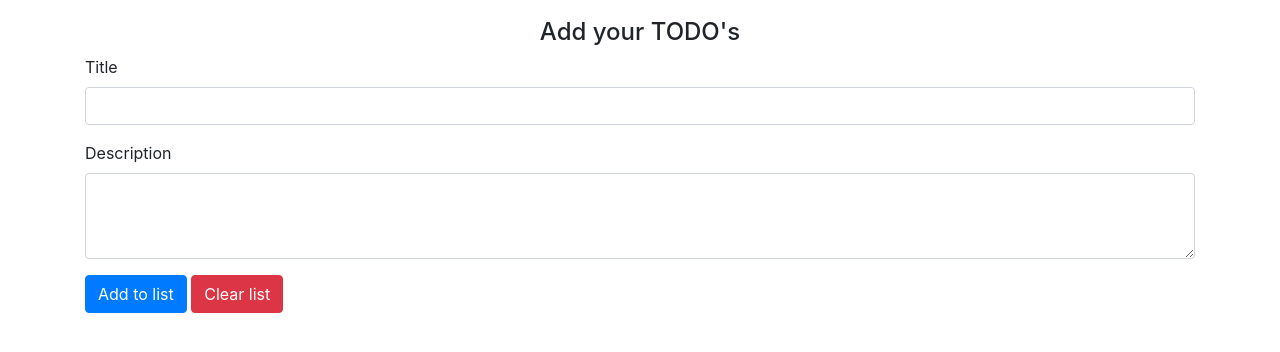
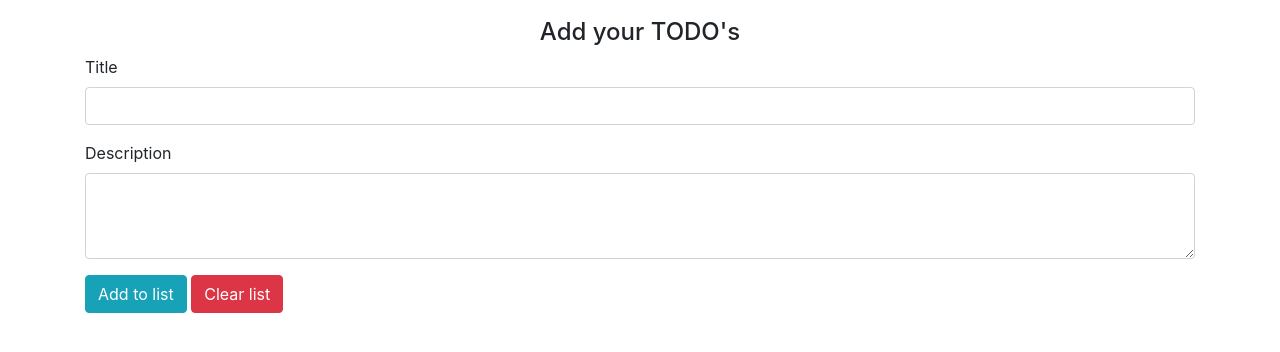
Before and after one commit to moh9055/todolists, a plain HTML site: page index.html in a window 1280 px wide. Shown: the part 62-414 px from the top of the page. Drawn offline with nearby package versions, Linux system fonts and the light colour scheme.

Commit message:
Update index.html

```diff
--- a/index.html
+++ b/index.html
@@ -66,7 +66,7 @@
         </div>
 
 
-        <button id="add" class="btn btn-primary">Add to list</button>
+        <button id="add" class="btn btn-info">Add to list</button>
         <button id="clear" class="btn btn-danger" onclick="clearStorage()">Clear list</button>
 
 <!--
```
